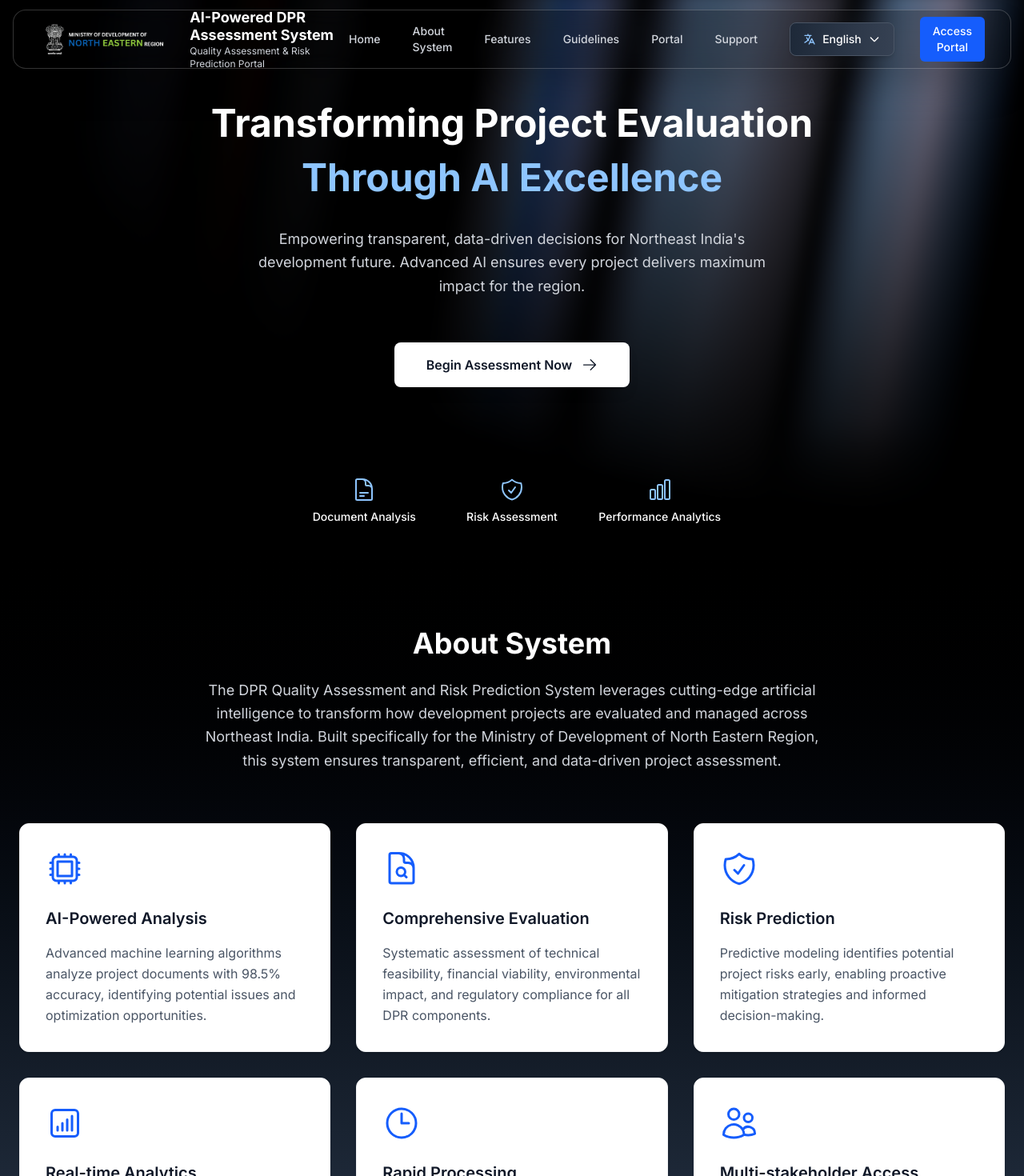
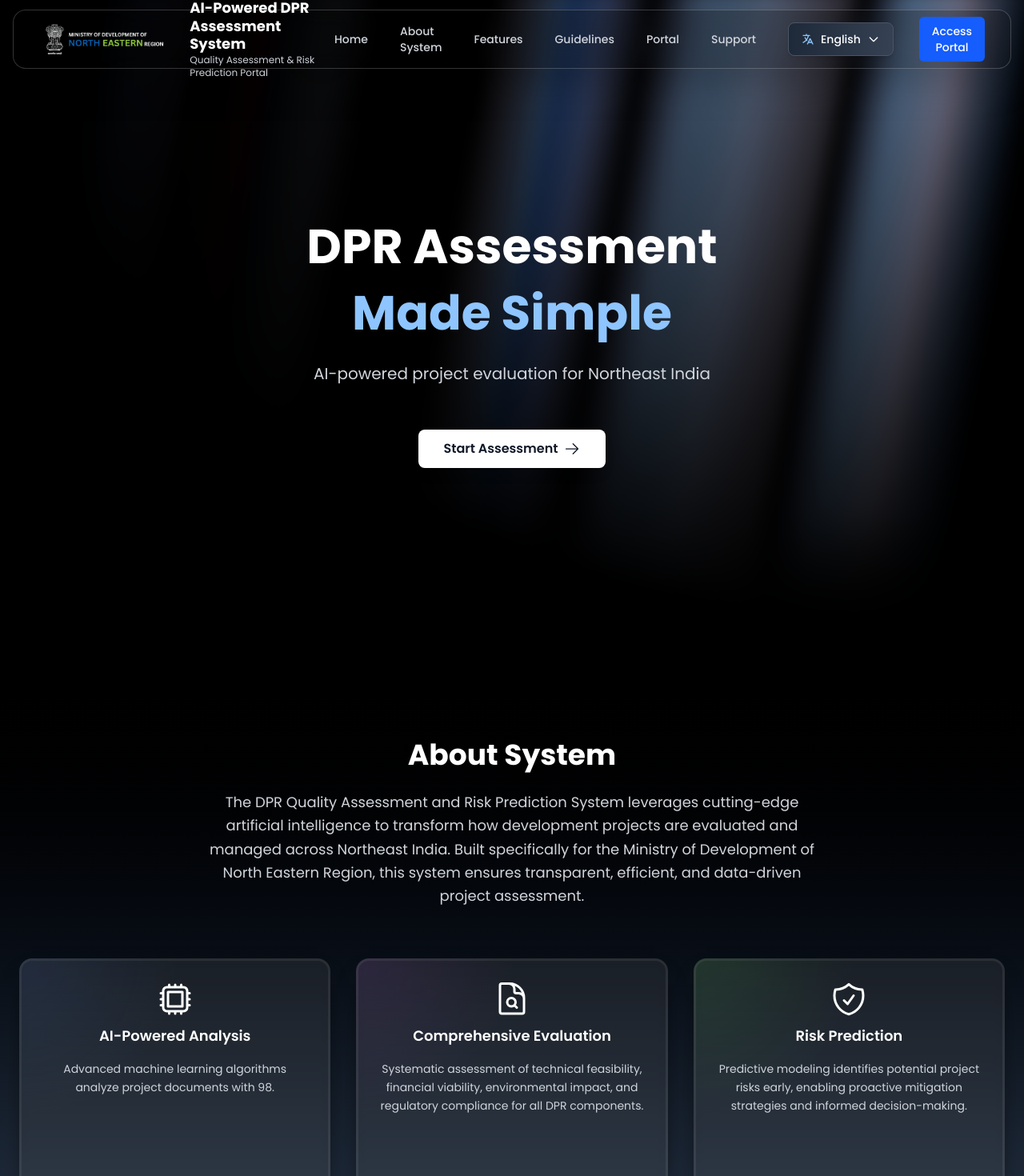
Before and after one commit to Jisnu-Dev/MDoNER, a Next.js app in the folder frontend/: page / in a window 1280 px wide. Shown: the part 4-1474 px from the top of the page at 80% size. Built offline with nearby package versions, Linux system fonts and the light colour scheme.

Commit message:
About System

```diff
--- a/frontend/src/app/globals.css
+++ b/frontend/src/app/globals.css
@@ -56,7 +56,7 @@
 body {
   background: var(--background);
   color: var(--foreground);
-  font-family: var(--font-inter), "Inter", "Segoe UI", "Roboto", "Ubuntu", "Cantarell", -apple-system, BlinkMacSystemFont, system-ui, sans-serif;
+  font-family: var(--font-poppins), var(--font-inter), "Poppins", "Inter", -apple-system, BlinkMacSystemFont, "Segoe UI", Roboto, "Helvetica Neue", Arial, sans-serif;
 }
 
 /* Aurora Animation Utilities */
@@ -67,34 +67,3 @@
 .animate-aurora-move {
   animation: aurora-move 150s ease-in-out infinite;
 }
-
-/* Wave Animation */
-@keyframes wave-float {
-  0%, 100% {
-    transform: translateY(0px);
-  }
-  50% {
-    transform: translateY(-8px);
-  }
-}
-
-.animate-wave {
-  animation: wave-float 6s ease-in-out infinite;
-}
-
-/* Floating elements animation */
-@keyframes float-gentle {
-  0%, 100% {
-    transform: translateY(0px) scale(1);
-  }
-  33% {
-    transform: translateY(-15px) scale(1.05);
-  }
-  66% {
-    transform: translateY(10px) scale(0.95);
-  }
-}
-
-.animate-float {
-  animation: float-gentle 8s ease-in-out infinite;
-}
--- a/frontend/src/app/layout.tsx
+++ b/frontend/src/app/layout.tsx
@@ -1,6 +1,13 @@
 import type { Metadata } from "next";
-import { Inter } from "next/font/google";
+import { Poppins, Inter } from "next/font/google";
 import "./globals.css";
+
+const poppins = Poppins({
+  subsets: ["latin"],
+  variable: "--font-poppins",
+  weight: ["300", "400", "500", "600", "700"],
+  display: "swap",
+});
 
 const inter = Inter({
   subsets: ["latin"],
@@ -21,7 +28,8 @@
   return (
     <html lang="en">
       <body
-        className={`${inter.variable} font-sans antialiased`}
+        className={`${poppins.variable} ${inter.variable} font-sans antialiased`}
+        style={{ fontFamily: 'var(--font-poppins), var(--font-inter), system-ui, sans-serif' }}
       >
         {children}
       </body>
--- a/frontend/src/components/AboutSystem.tsx
+++ b/frontend/src/components/AboutSystem.tsx
@@ -9,6 +9,7 @@
   ClockIcon,
   UsersIcon
 } from '@heroicons/react/24/outline';
+import { GlowCard } from './ui/spotlight-card';
 
 export default function AboutSystem() {
   const features = [
@@ -71,24 +72,31 @@
           </p>
         </motion.div>
 
-        {/* Features Grid */}
+        {/* Features Grid with GlowCards */}
         <div className="grid grid-cols-1 md:grid-cols-2 lg:grid-cols-3 gap-8 mb-16">
-          {features.map((feature, index) => (
+          {features.slice(0, 3).map((feature, index) => (
             <motion.div
               key={index}
               initial={{ opacity: 0, y: 30 }}
               whileInView={{ opacity: 1, y: 0 }}
               viewport={{ once: true }}
               transition={{ duration: 0.6, delay: index * 0.1 }}
-              className="bg-white p-8 rounded-xl shadow-sm border border-gray-100 hover:shadow-md transition-shadow duration-300"
             >
-              <feature.icon className="w-12 h-12 text-blue-600 mb-6" />
-              <h3 className="text-xl font-semibold text-gray-900 mb-4">
-                {feature.title}
-              </h3>
-              <p className="text-gray-600 leading-relaxed">
-                {feature.description}
-              </p>
+              <GlowCard
+                glowColor={index === 0 ? 'blue' : index === 1 ? 'purple' : 'green'}
+                customSize={true}
+                className="w-full h-72 p-6"
+              >
+                <div className="flex flex-col items-center text-center space-y-4">
+                  <feature.icon className="w-12 h-12 text-white mb-2" />
+                  <h3 className="text-lg font-semibold text-white">
+                    {feature.title}
+                  </h3>
+                  <p className="text-gray-300 text-sm leading-relaxed">
+                    {feature.description.split('.')[0]}.
+                  </p>
+                </div>
+              </GlowCard>
             </motion.div>
           ))}
         </div>
--- a/frontend/src/components/HeroSection.tsx
+++ b/frontend/src/components/HeroSection.tsx
@@ -12,7 +12,7 @@
 
 export default function HeroSection() {
   return (
-    <AuroraBackground className="h-auto min-h-[80vh]">
+    <AuroraBackground className="h-screen w-full">
       <motion.div
         initial={{ opacity: 0.0, y: 40 }}
         whileInView={{ opacity: 1, y: 0 }}
@@ -21,17 +21,16 @@
           duration: 0.8,
           ease: "easeInOut",
         }}
-        className="relative flex flex-col gap-8 items-center justify-center px-6 pt-32 pb-0 z-10"
+        className="relative flex flex-col gap-8 items-center justify-center px-6 h-full w-full z-10 pt-16"
       >
         {/* Main Headline */}
-        <div className="space-y-8 text-center max-w-4xl">
-          <h1 className="text-4xl lg:text-5xl font-bold text-white leading-tight">
-            Transforming Project Evaluation
-            <span className="text-blue-300 block mt-2">Through AI Excellence</span>
+        <div className="space-y-6 text-center max-w-3xl">
+          <h1 className="text-5xl lg:text-6xl font-bold text-white leading-tight">
+            DPR Assessment
+            <span className="text-blue-300 block mt-2">Made Simple</span>
           </h1>
-          <p className="text-lg text-gray-300 max-w-2xl mx-auto leading-relaxed">
-            Empowering transparent, data-driven decisions for Northeast India&apos;s development future.
-            Advanced AI ensures every project delivers maximum impact for the region.
+          <p className="text-xl text-gray-300 max-w-xl mx-auto">
+            AI-powered project evaluation for Northeast India
           </p>
         </div>
 
@@ -44,35 +43,14 @@
         >
           <Link
             href="#assessment-portal"
-            className="inline-flex items-center justify-center px-10 py-4 bg-white text-gray-900 font-semibold rounded-lg hover:bg-gray-100 transition-all duration-300 shadow-lg hover:shadow-xl transform hover:scale-105"
+            className="inline-flex items-center justify-center px-8 py-3 bg-white text-gray-900 font-semibold rounded-lg hover:bg-gray-100 transition-all duration-300 shadow-lg hover:shadow-xl transform hover:scale-105"
           >
-            Begin Assessment Now
-            <ArrowRightIcon className="w-5 h-5 ml-3" />
+            Start Assessment
+            <ArrowRightIcon className="w-5 h-5 ml-2" />
           </Link>
         </motion.div>
 
-        {/* Key Features - Minimal */}
-        <motion.div
-          initial={{ opacity: 0, y: 30 }}
-          animate={{ opacity: 1, y: 0 }}
-          transition={{ delay: 0.7, duration: 0.8 }}
-          className="grid grid-cols-1 md:grid-cols-3 gap-8 mt-20 max-w-3xl text-center"
-        >
-          <div className="space-y-2">
-            <DocumentTextIcon className="w-8 h-8 text-blue-300 mx-auto" />
-            <h3 className="text-sm font-medium text-white">Document Analysis</h3>
-          </div>
 
-          <div className="space-y-2">
-            <ShieldCheckIcon className="w-8 h-8 text-blue-300 mx-auto" />
-            <h3 className="text-sm font-medium text-white">Risk Assessment</h3>
-          </div>
-
-          <div className="space-y-2">
-            <ChartBarIcon className="w-8 h-8 text-blue-300 mx-auto" />
-            <h3 className="text-sm font-medium text-white">Performance Analytics</h3>
-          </div>
-        </motion.div>
       </motion.div>
     </AuroraBackground>
   );
--- /dev/null
+++ b/frontend/src/components/ui/spotlight-card.tsx
@@ -0,0 +1,188 @@
+import React, { useEffect, useRef, ReactNode } from 'react';
+
+interface GlowCardProps {
+  children: ReactNode;
+  className?: string;
+  glowColor?: 'blue' | 'purple' | 'green' | 'red' | 'orange';
+  size?: 'sm' | 'md' | 'lg';
+  width?: string | number;
+  height?: string | number;
+  customSize?: boolean; // When true, ignores size prop and uses width/height or className
+}
+
+const glowColorMap = {
+  blue: { base: 220, spread: 200 },
+  purple: { base: 280, spread: 300 },
+  green: { base: 120, spread: 200 },
+  red: { base: 0, spread: 200 },
+  orange: { base: 30, spread: 200 }
+};
+
+const sizeMap = {
+  sm: 'w-48 h-64',
+  md: 'w-64 h-80',
+  lg: 'w-80 h-96'
+};
+
+const GlowCard: React.FC<GlowCardProps> = ({
+  children,
+  className = '',
+  glowColor = 'blue',
+  size = 'md',
+  width,
+  height,
+  customSize = false
+}) => {
+  const cardRef = useRef<HTMLDivElement>(null);
+  const innerRef = useRef<HTMLDivElement>(null);
+
+  useEffect(() => {
+    const syncPointer = (e: PointerEvent) => {
+      const { clientX: x, clientY: y } = e;
+
+      if (cardRef.current) {
+        cardRef.current.style.setProperty('--x', x.toFixed(2));
+        cardRef.current.style.setProperty('--xp', (x / window.innerWidth).toFixed(2));
+        cardRef.current.style.setProperty('--y', y.toFixed(2));
+        cardRef.current.style.setProperty('--yp', (y / window.innerHeight).toFixed(2));
+      }
+    };
+
+    document.addEventListener('pointermove', syncPointer);
+    return () => document.removeEventListener('pointermove', syncPointer);
+  }, []);
+
+  const { base, spread } = glowColorMap[glowColor];
+
+  // Determine sizing
+  const getSizeClasses = () => {
+    if (customSize) {
+      return ''; // Let className or inline styles handle sizing
+    }
+    return sizeMap[size];
+  };
+
+  const getInlineStyles = (): React.CSSProperties => {
+    const baseStyles: React.CSSProperties = {
+      '--base': base,
+      '--spread': spread,
+      '--radius': '14',
+      '--border': '3',
+      '--backdrop': 'hsl(0 0% 60% / 0.12)',
+      '--backup-border': 'var(--backdrop)',
+      '--size': '200',
+      '--outer': '1',
+      '--border-size': 'calc(var(--border, 2) * 1px)',
+      '--spotlight-size': 'calc(var(--size, 150) * 1px)',
+      '--hue': 'calc(var(--base) + (var(--xp, 0) * var(--spread, 0)))',
+      backgroundImage: `radial-gradient(
+        var(--spotlight-size) var(--spotlight-size) at
+        calc(var(--x, 0) * 1px)
+        calc(var(--y, 0) * 1px),
+        hsl(var(--hue, 210) calc(var(--saturation, 100) * 1%) calc(var(--lightness, 70) * 1%) / var(--bg-spot-opacity, 0.1)), transparent
+      )`,
+      backgroundColor: 'var(--backdrop, transparent)',
+      backgroundSize: 'calc(100% + (2 * var(--border-size))) calc(100% + (2 * var(--border-size)))',
+      backgroundPosition: '50% 50%',
+      backgroundAttachment: 'fixed',
+      border: 'var(--border-size) solid var(--backup-border)',
+      position: 'relative' as const,
+      touchAction: 'none' as const,
+    } as React.CSSProperties;
+
+    // Add width and height if provided
+    if (width !== undefined) {
+      baseStyles.width = typeof width === 'number' ? `${width}px` : width;
+    }
+    if (height !== undefined) {
+      baseStyles.height = typeof height === 'number' ? `${height}px` : height;
+    }
+
+    return baseStyles;
+  };
+
+  const beforeAfterStyles = `
+    [data-glow]::before,
+    [data-glow]::after {
+      pointer-events: none;
+      content: "";
+      position: absolute;
+      inset: calc(var(--border-size) * -1);
+      border: var(--border-size) solid transparent;
+      border-radius: calc(var(--radius) * 1px);
+      background-attachment: fixed;
+      background-size: calc(100% + (2 * var(--border-size))) calc(100% + (2 * var(--border-size)));
+      background-repeat: no-repeat;
+      background-position: 50% 50%;
+      mask: linear-gradient(transparent, transparent), linear-gradient(white, white);
+      mask-clip: padding-box, border-box;
+      mask-composite: intersect;
+    }
+
+    [data-glow]::before {
+      background-image: radial-gradient(
+        calc(var(--spotlight-size) * 0.75) calc(var(--spotlight-size) * 0.75) at
+        calc(var(--x, 0) * 1px)
+        calc(var(--y, 0) * 1px),
+        hsl(var(--hue, 210) calc(var(--saturation, 100) * 1%) calc(var(--lightness, 50) * 1%) / var(--border-spot-opacity, 1)), transparent 100%
+      );
+      filter: brightness(2);
+    }
+
+    [data-glow]::after {
+      background-image: radial-gradient(
+        calc(var(--spotlight-size) * 0.5) calc(var(--spotlight-size) * 0.5) at
+        calc(var(--x, 0) * 1px)
+        calc(var(--y, 0) * 1px),
+        hsl(0 100% 100% / var(--border-light-opacity, 1)), transparent 100%
+      );
+    }
+
+    [data-glow] [data-glow] {
+      position: absolute;
+      inset: 0;
+      will-change: filter;
+      opacity: var(--outer, 1);
+      border-radius: calc(var(--radius) * 1px);
+      border-width: calc(var(--border-size) * 20);
+      filter: blur(calc(var(--border-size) * 10));
+      background: none;
+      pointer-events: none;
+      border: none;
+    }
+
+    [data-glow] > [data-glow]::before {
+      inset: -10px;
+      border-width: 10px;
+    }
+  `;
+
+  return (
+    <>
+      <style dangerouslySetInnerHTML={{ __html: beforeAfterStyles }} />
+      <div
+        ref={cardRef}
+        data-glow
+        style={getInlineStyles()}
+        className={`
+          ${getSizeClasses()}
+          ${!customSize ? 'aspect-[3/4]' : ''}
+          rounded-2xl
+          relative
+          grid
+          grid-rows-[1fr_auto]
+          shadow-[0_1rem_2rem_-1rem_black]
+          p-4
+          gap-4
+          backdrop-blur-[5px]
+          ${className}
+        `}
+      >
+        <div ref={innerRef} data-glow></div>
+        {children}
+      </div>
+    </>
+  );
+};
+
+export { GlowCard };
```
